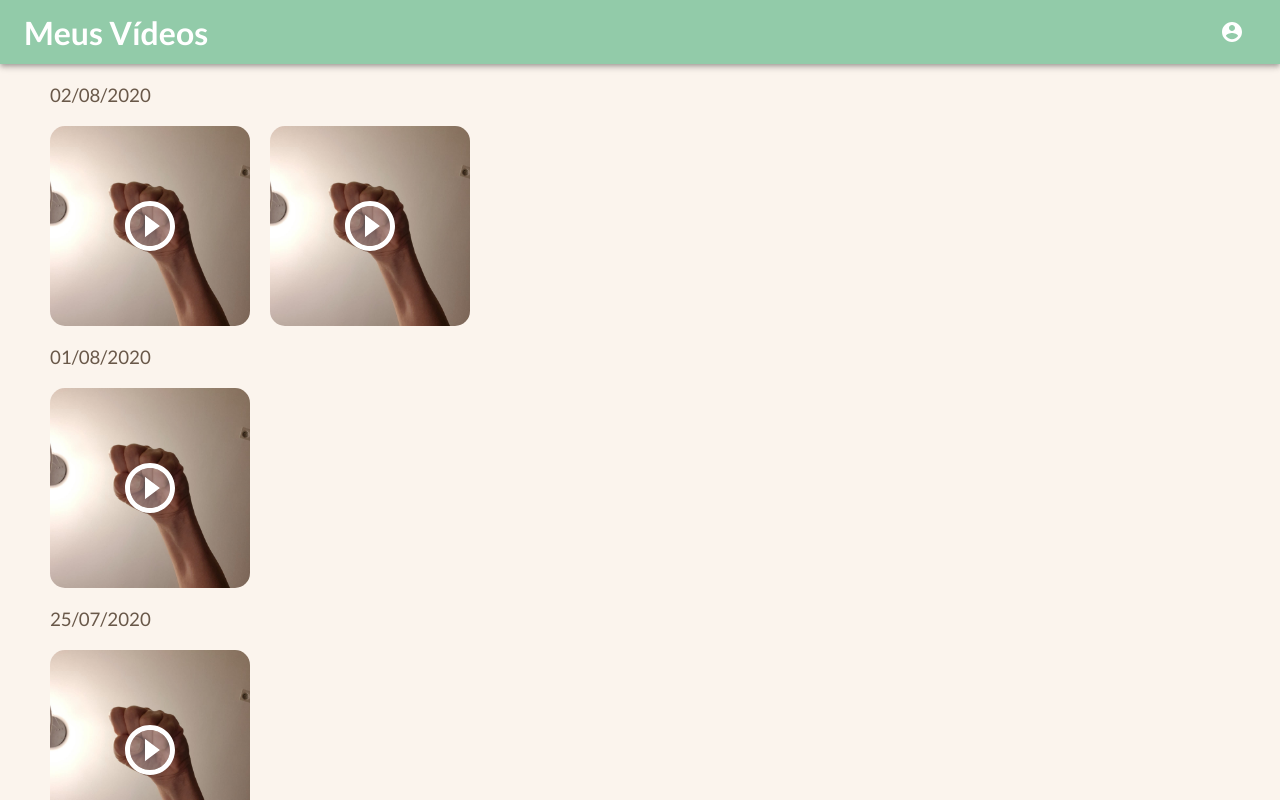
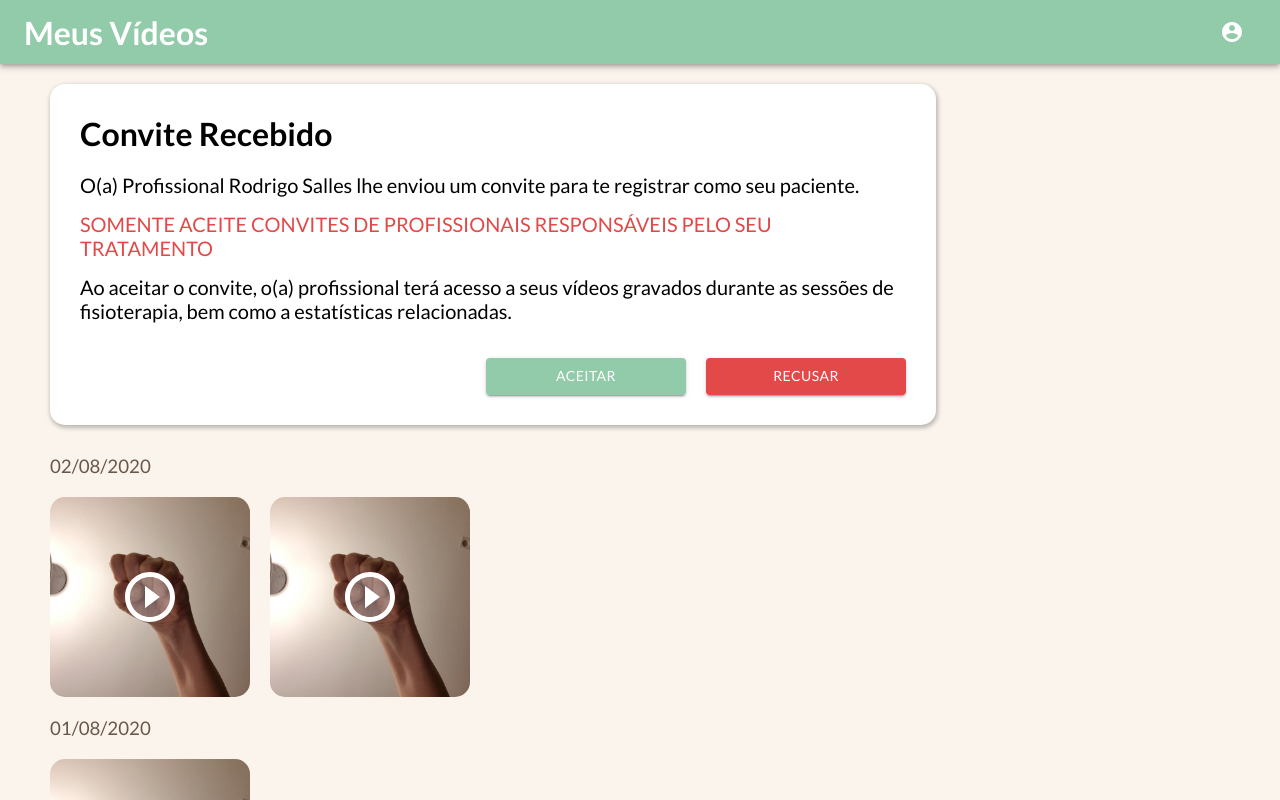
Before and after one commit to kaiquesacchi/physiotherapy-web-frontend, a React (Create React App) app: page /my-videos in a window 1280 px wide. Shown: the top 800 px of the page. Built offline with nearby package versions, Linux system fonts and the light colour scheme.

Commit message:
Added InviteCard

```diff
--- a/src/components/InviteCard/index.tsx
+++ b/src/components/InviteCard/index.tsx
@@ -1,5 +1,49 @@
 import React from "react";
+import styled from "styled-components";
+import Button from "../inputs/Button";
+
+const SCInviteCard = styled.div`
+  width: 70%;
+  background-color: white;
+  padding: 30px;
+  border-radius: 15px;
+  box-shadow: 1px 2px 4px 1px rgba(0, 0, 0, 0.25);
+  margin-bottom: 30px;
+  h1 {
+    margin-bottom: 20px;
+  }
+  p {
+    font-size: 20px;
+    margin-bottom: 15px;
+    &.red {
+      color: #e34949;
+    }
+  }
+`;
+
+const SCButtonArea = styled.div`
+  display: flex;
+  justify-content: flex-end;
+  button {
+    width: 200px;
+    margin-left: 20px;
+  }
+`;
 
 export default function InviteCard() {
-  return "";
+  return (
+    <SCInviteCard>
+      <h1>Convite Recebido</h1>
+      <p>O(a) Profissional Rodrigo Salles lhe enviou um convite para te registrar como seu paciente.</p>
+      <p className="red">SOMENTE ACEITE CONVITES DE PROFISSIONAIS RESPONSÁVEIS PELO SEU TRATAMENTO</p>
+      <p>
+        Ao aceitar o convite, o(a) profissional terá acesso a seus vídeos gravados durante as sessões de fisioterapia,
+        bem como a estatísticas relacionadas.
+      </p>
+      <SCButtonArea>
+        <Button color="primary">Aceitar</Button>
+        <Button style={{ backgroundColor: "#E34949", color: "white" }}>Recusar</Button>
+      </SCButtonArea>
+    </SCInviteCard>
+  );
 }
--- a/src/pages/MyVideos/index.tsx
+++ b/src/pages/MyVideos/index.tsx
@@ -10,6 +10,7 @@ import imageClosedHand from "../../assets/images/ClosedHand.jpeg";
 
 import { Dialog } from "@material-ui/core";
 import VideoPlayerCard from "../../components/VideoPlayerCard";
+import InviteCard from "../../components/InviteCard";
 
 const SCContent = styled.div`
   padding: 20px 50px;
@@ -62,6 +63,7 @@ export default function MyVideos() {
         <VideoPlayerCard />
       </Dialog>
       <SCContent>
+        <InviteCard />
         <div>
           <SCDateTitle>02/08/2020</SCDateTitle>
           <SCVideoList>
```
